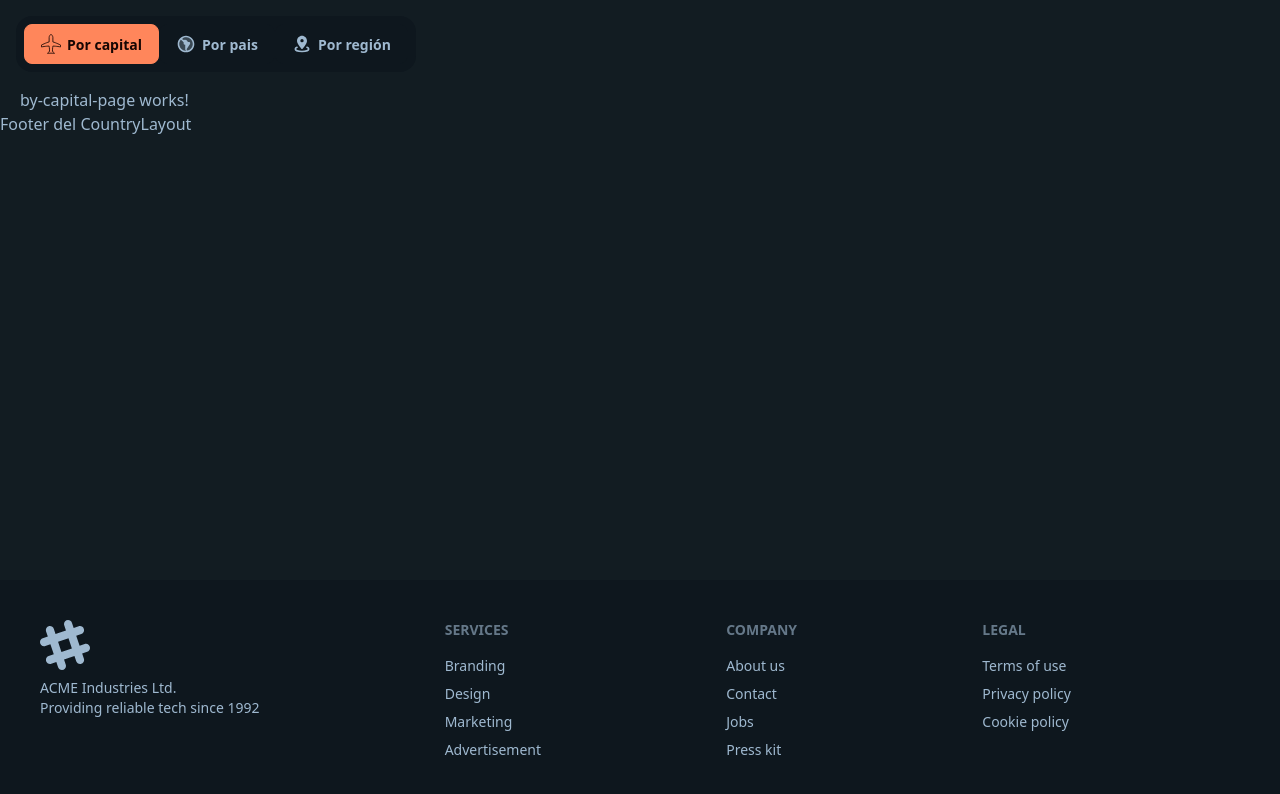
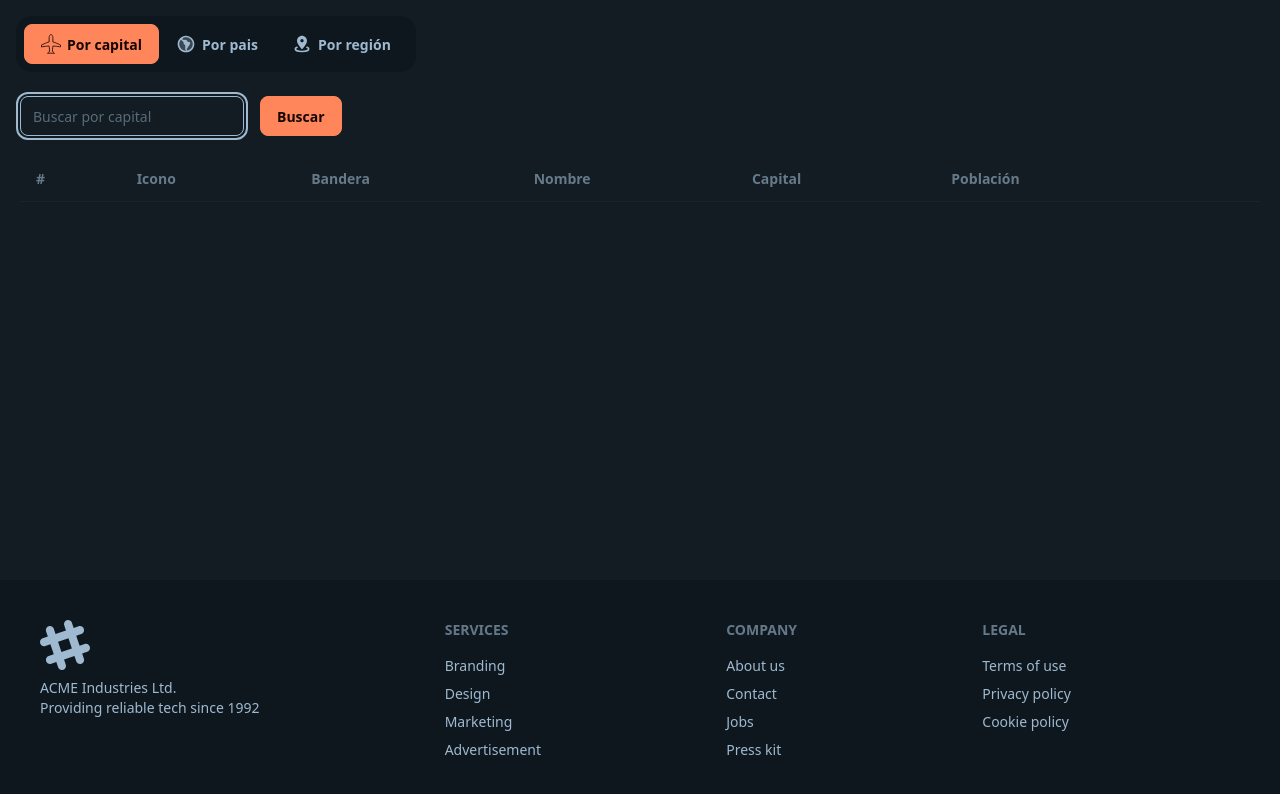
Before and after one commit to UrielQuiroz/country-app, an Angular app: page /country/by-capital in a window 1280 px wide. Shown: the top 794 px of the page. Built offline with nearby package versions, Linux system fonts and the light colour scheme.

Commit message:
Componente Search y List

```diff
--- /dev/null
+++ b/src/app/country/components/country-list/country-list.html
@@ -0,0 +1,20 @@
+
+
+<section class="mt-5">
+  <table class="table table-md mt-2 w-full">
+    <thead>
+      <tr>
+        <th>#</th>
+        <th>Icono</th>
+        <th>Bandera</th>
+        <th>Nombre</th>
+        <th>Capital</th>
+        <th>Población</th>
+        <th></th>
+      </tr>
+    </thead>
+    <tbody>
+      <tr></tr>
+    </tbody>
+  </table>
+</section>
--- /dev/null
+++ b/src/app/country/components/country-list/country-list.ts
@@ -0,0 +1,8 @@
+import { Component } from '@angular/core';
+
+@Component({
+  selector: 'country-list',
+  imports: [],
+  templateUrl: './country-list.html',
+})
+export class CountryListComponent { }
--- /dev/null
+++ b/src/app/country/components/country-search-input/country-search-input.html
@@ -0,0 +1,14 @@
+
+<section class="flex flex-row gap-2 mt-2">
+  <input
+    type="text"
+    class="input input-bordered mr-2 w-56"
+    placeholder="Buscar por capital"
+    autofocus
+    #txtSearch
+    (keyup.enter)="onSearch(txtSearch.value)"
+    />
+  <button
+    (click)="onSearch(txtSearch.value)"
+    class="btn btn-primary">Buscar</button>
+</section>
--- /dev/null
+++ b/src/app/country/components/country-search-input/country-search-input.ts
@@ -0,0 +1,12 @@
+import { Component } from '@angular/core';
+
+@Component({
+  selector: 'country-search-input',
+  imports: [],
+  templateUrl: './country-search-input.html',
+})
+export class CountrySearchInputComponent {
+  onSearch(value: string) {
+    console.log({ value })
+  }
+}
--- a/src/app/country/layouts/CountryLayout/CountryLayout.html
+++ b/src/app/country/layouts/CountryLayout/CountryLayout.html
@@ -3,5 +3,3 @@
 <section class="px-5">
   <router-outlet/>
 </section>
-
-<h3>Footer del CountryLayout</h3>
--- a/src/app/country/pages/by-capital-page/by-capital-page.html
+++ b/src/app/country/pages/by-capital-page/by-capital-page.html
@@ -1 +1,6 @@
-<p>by-capital-page works!</p>
+
+<!-- country-search-input -->
+<country-search-input/>
+
+<!-- country-list -->
+ <country-list/>
--- a/src/app/country/pages/by-capital-page/by-capital-page.ts
+++ b/src/app/country/pages/by-capital-page/by-capital-page.ts
@@ -1,8 +1,14 @@
 import { Component } from '@angular/core';
+import { CountrySearchInputComponent } from "../../components/country-search-input/country-search-input";
+import { CountryListComponent } from "../../components/country-list/country-list";
 
 @Component({
   selector: 'app-by-capital-page',
-  imports: [],
+  imports: [CountrySearchInputComponent, CountryListComponent],
   templateUrl: './by-capital-page.html',
 })
-export class ByCapitalPageComponent { }
+export class ByCapitalPageComponent {
+  onSearch(value: string) {
+    console.log({ value })
+  }
+}
```
